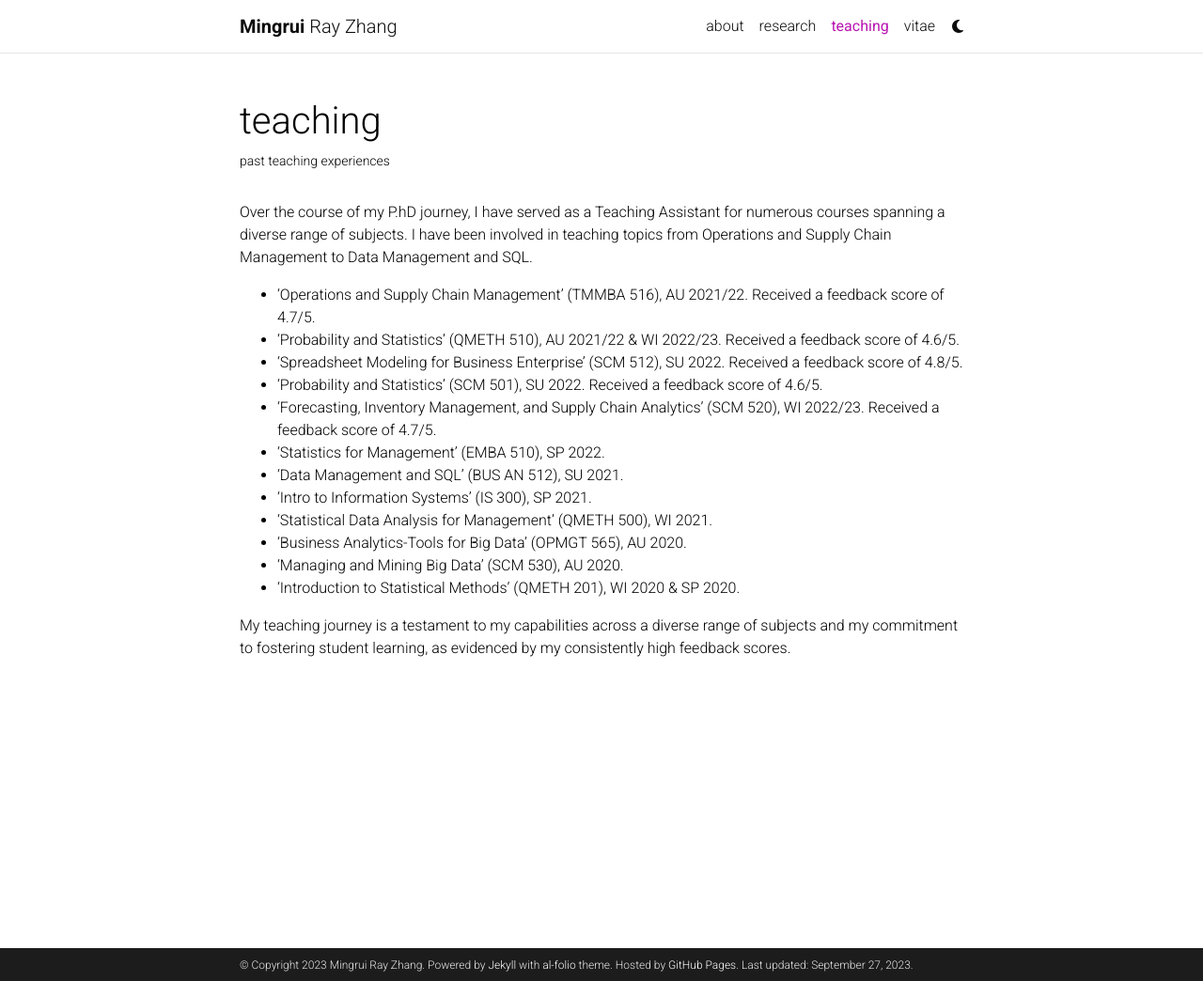
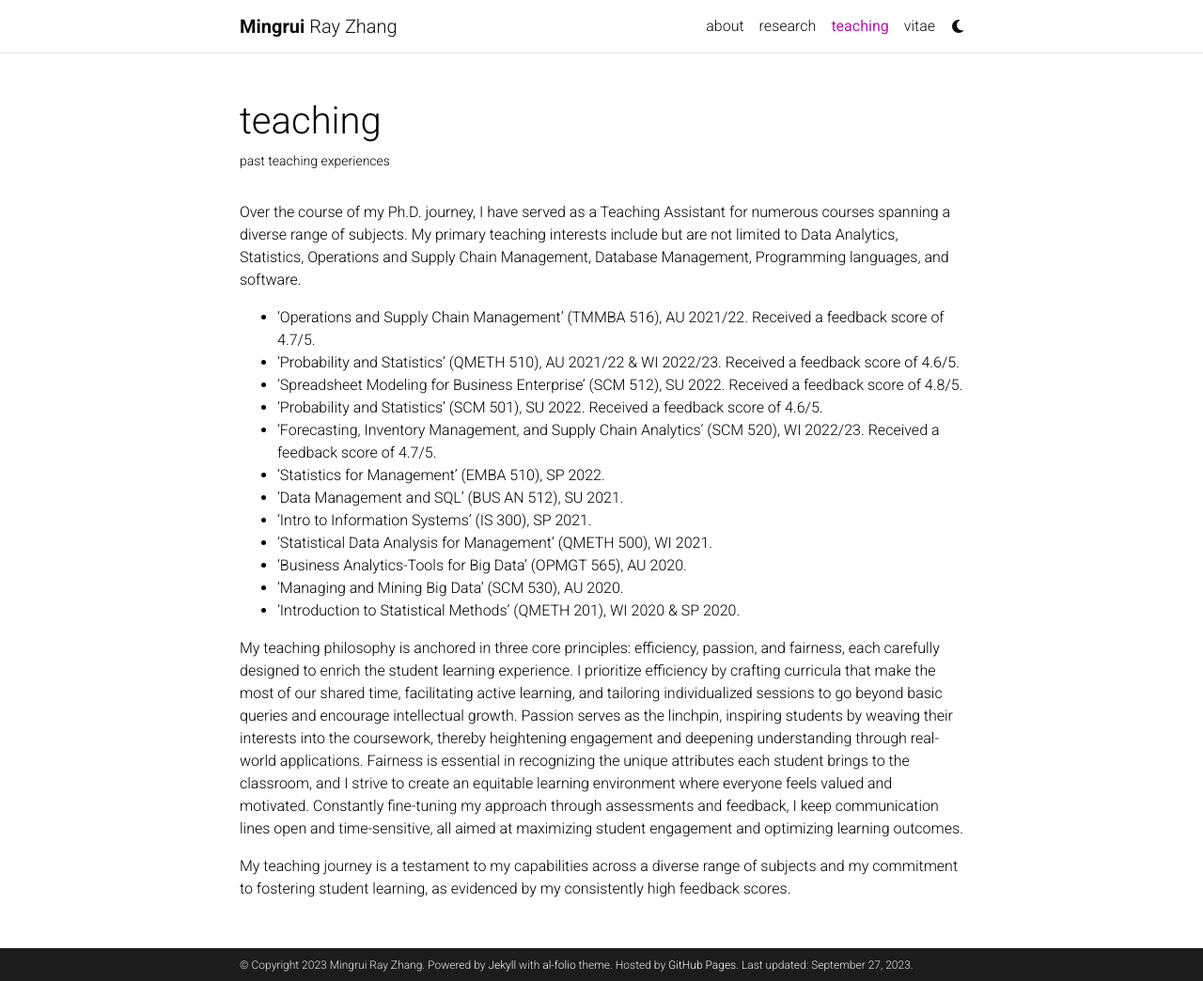
Before and after one commit to MingruiRayZhang/MingruiRayZhang.github.io, a Jekyll site: the page built from _pages/teaching.md, in a window 1280 px wide and 1044 px high. Shown: the whole window at 94% size. Built offline with Jekyll 4.4.1, drawn with Linux system fonts in a browser that asks for light colours; comment, search, counter and statistics services are not loaded; a style sheet for code colours, icons or effects is not loaded.

Commit message:
Update teaching.md

```diff
--- a/_pages/teaching.md
+++ b/_pages/teaching.md
@@ -7,7 +7,7 @@ nav: true
 nav_order: 3
 ---
 
-Over the course of my P.hD journey, I have served as a Teaching Assistant for numerous courses spanning a diverse range of subjects. I have been involved in teaching topics from Operations and Supply Chain Management to Data Management and SQL.
+Over the course of my Ph.D. journey, I have served as a Teaching Assistant for numerous courses spanning a diverse range of subjects. My primary teaching interests include but are not limited to Data Analytics, Statistics, Operations and Supply Chain Management, Database Management, Programming languages, and software.
 
 - 'Operations and Supply Chain Management' (TMMBA 516), AU 2021/22. Received a feedback score of 4.7/5.
 - 'Probability and Statistics' (QMETH 510), AU 2021/22 & WI 2022/23. Received a feedback score of 4.6/5.
@@ -22,4 +22,6 @@ Over the course of my P.hD journey, I have served as a Teaching Assistant for nu
 - 'Managing and Mining Big Data' (SCM 530), AU 2020.
 - 'Introduction to Statistical Methods' (QMETH 201), WI 2020 & SP 2020.
 
+My teaching philosophy is anchored in three core principles: efficiency, passion, and fairness, each carefully designed to enrich the student learning experience. I prioritize efficiency by crafting curricula that make the most of our shared time, facilitating active learning, and tailoring individualized sessions to go beyond basic queries and encourage intellectual growth. Passion serves as the linchpin, inspiring students by weaving their interests into the coursework, thereby heightening engagement and deepening understanding through real-world applications. Fairness is essential in recognizing the unique attributes each student brings to the classroom, and I strive to create an equitable learning environment where everyone feels valued and motivated. Constantly fine-tuning my approach through assessments and feedback, I keep communication lines open and time-sensitive, all aimed at maximizing student engagement and optimizing learning outcomes.
+
 My teaching journey is a testament to my capabilities across a diverse range of subjects and my commitment to fostering student learning, as evidenced by my consistently high feedback scores.
```
